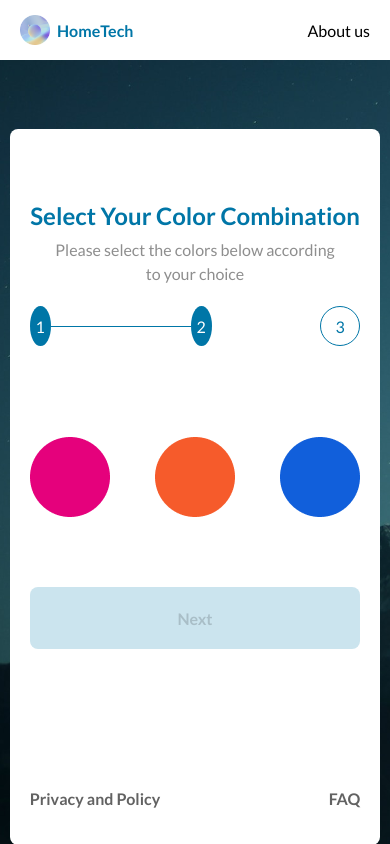
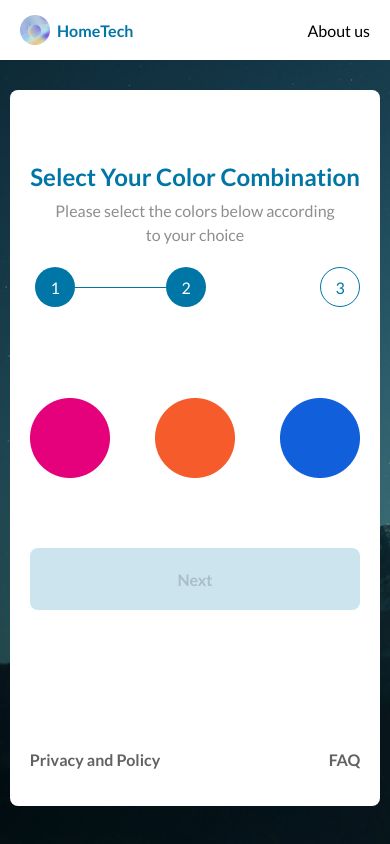
Before and after one commit to Intuneteq/home-tech, a Next.js app: page /colors/login in a window 390 px wide. Built offline with nearby package versions, Linux system fonts and the light colour scheme.

Commit message:
STYLE: UI fixes

```diff
--- a/styles/globals.scss
+++ b/styles/globals.scss
@@ -436,6 +436,11 @@ body {
         width: 30px;
         height: 30px;
       }
+
+      button {
+        height: 40px !important;
+        width: 40px;
+      }
     }
   }
 
@@ -447,11 +452,13 @@ body {
 
   .main {
     overflow-y: scroll;
+    align-items: flex-start;
+    justify-content: center;
   }
 
   .modal {
     padding: 72px 20px 37px;
-    margin: 0;
+    margin: 25px 0;
     width: 95%;
 
     h1 {
@@ -459,9 +466,35 @@ body {
     }
 
     .progress {
+      width: 100%;
       img {
-        width: 90px;
+        width: 20%;
+      }
+
+      div {
+        img {
+          width: 50%;
+        }
+      }
+    }
+
+    .modal-grid {
+      width: 100%;
+      max-width: 350px;
+
+      img {
+        width: 60px;
+        height: 60px;
       }
     }
   }
+
+  .dashboard {
+    padding: 100px 0;
+    justify-content: flex-start;
+
+    button {
+      width: 80%;
+    }
+  }
 }
```
